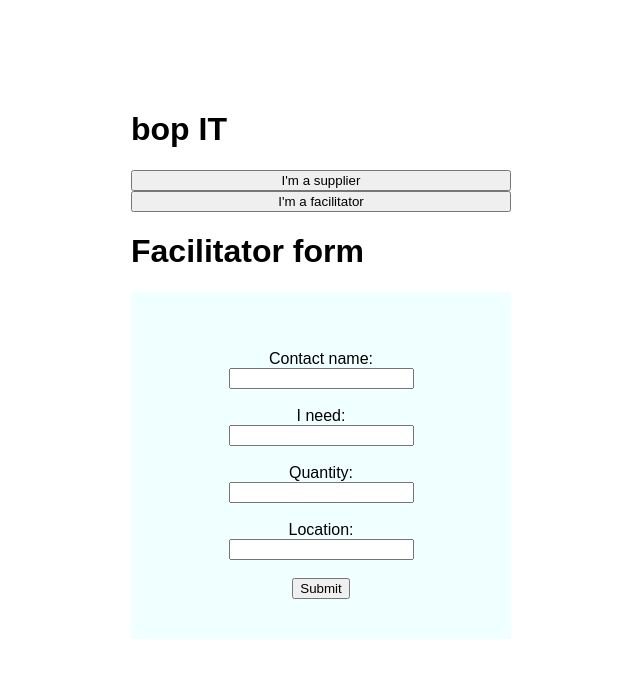
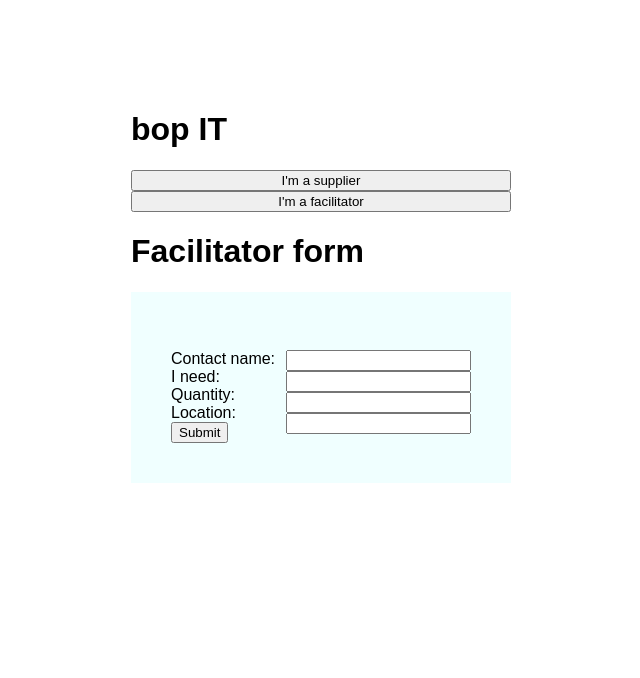
Before and after one commit to woodheadlucy/dwp-bopit, a React (Create React App) app: page / in a window 1280 px wide. Both pictures are taken after a click on the button "I'm a facilitator". Shown: the top 678 px of the page, without its empty margins (319-959 px from the left). Built offline with nearby package versions, Linux system fonts and the light colour scheme; the HTML template or start-up script is replaced by a standard one.

Commit message:
altering positioning of forms

```diff
--- a/src/components/FacilitatorForm.css
+++ b/src/components/FacilitatorForm.css
@@ -5,8 +5,15 @@ h1 {
 .facilForm {
   padding: 40px;
   background-color: azure;
-  display: flex;
-  flex-direction: column;
+  /* display: flex;
+  flex-direction: column; */
   align-items: center;
   font-family: Arial, Helvetica, sans-serif;
 }
+
+label.standardlayout {
+  float: left;
+}
+input.standardlayout {
+  float: right;
+}
--- a/src/components/FacilitatorForm.js
+++ b/src/components/FacilitatorForm.js
@@ -14,31 +14,43 @@ class FacilitatorForm extends Component {
         <h1>Facilitator form</h1>
         <form className="facilForm" onSubmit={this.handleSubmit}>
           <br />
-          <label for="contactName">Contact name:</label>
+          <label for="contactName" class="standardlayout">
+            Contact name:
+          </label>
           <input
+            class="standardlayout"
             onChange={this.handleChange}
             name="contactName"
             value={this.state.contactName}
           />{' '}
           <br />
-          <label for="need">I need:</label>
+          <label for="need" class="standardlayout">
+            I need:
+          </label>
           <input
+            class="standardlayout"
             onChange={this.handleChange}
             type="text"
             name="need"
             value={this.state.need}
           />
           <br />
-          <label for="quantity">Quantity:</label>
+          <label for="quantity" class="standardlayout">
+            Quantity:
+          </label>
           <input
+            class="standardlayout"
             onChange={this.handleChange}
             type="text"
             name="quantity"
             value={this.state.quanitity}
           />
           <br />
-          <label for="location">Location:</label>
+          <label for="location" class="standardlayout">
+            Location:
+          </label>
           <input
+            class="standardlayout"
             onChange={this.handleChange}
             type="text"
             name="location"
```
